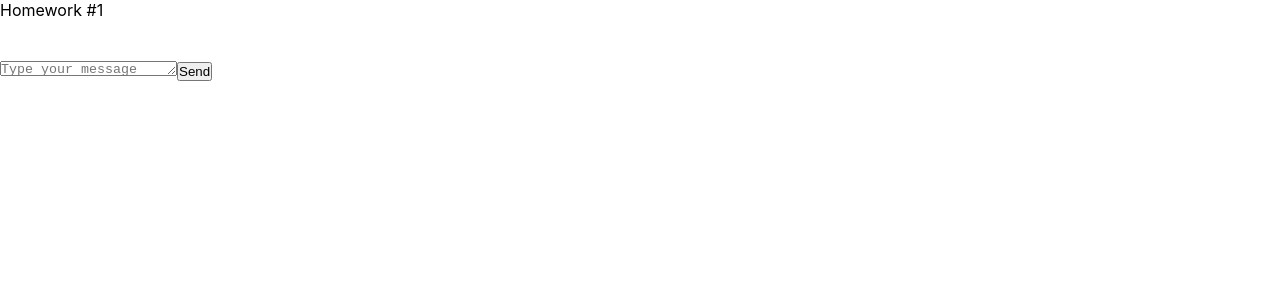
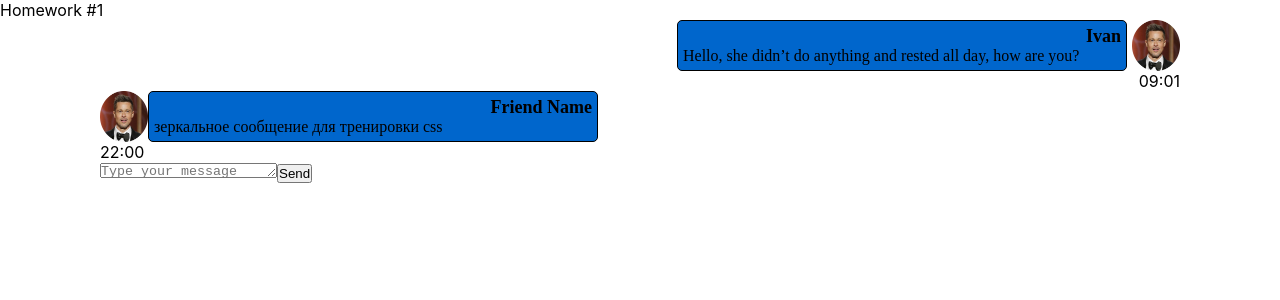
Before and after one commit to IvanBichan/homeworks_by_ignat_new, a React (Create React App) app: page / in a window 1280 px wide. Shown: the top 300 px of the page. Built offline with nearby package versions, Linux system fonts and the light colour scheme.

Commit message:
- feat: add all dependencies for solving HW1

```diff
--- a/package.json
+++ b/package.json
@@ -1,6 +1,6 @@
 {
   "name": "hws2",
-  "homepage": "http://IgnatZakalinsky.github.io/hws2",
+  "homepage": "https://IvanBichan.github.io/homeworks_by_ignat_new",
   "version": "0.1.0",
   "private": true,
   "dependencies": {
@@ -16,7 +16,7 @@
     "@types/react-dom": "18.0.6",
     "@types/uuid": "8.3.4",
     "axios": "0.27.2",
-    "gh-pages": "4.0.0",
+    "gh-pages": "^5.0.0",
     "react": "18.2.0",
     "react-dom": "18.2.0",
     "react-redux": "8.0.4",
--- a/src/s1-main/App.module.css
+++ b/src/s1-main/App.module.css
@@ -3,8 +3,13 @@
 }
 
 .hw {
+    display: flex;
+    flex-direction: column;
+    width: 1080px;
+    margin: 0 auto;
+}
 
-}
+
 
 .hwTitle {
 
--- a/src/s2-homeworks/hw01/HW1.tsx
+++ b/src/s2-homeworks/hw01/HW1.tsx
@@ -14,18 +14,30 @@ import avatar from './avatar.png'
 * */
 
 // нужно создать правильный тип вместо any
-export type MessageType = any
+export type UserType = {
+    avatar:string
+    name:string
+}
+export type MessageInMessageType = {
+    text: string
+    time: string
+}
+export type MessageType = {
+    id: number
+    user:UserType
+    message: MessageInMessageType
+}
 
 // структуру объекта не менять
 export const message0: MessageType = {
     id: 0,
     user: {
         avatar: avatar, // можно менять
-        name: 'Some Name',  // можно менять
+        name: 'Ivan',  // можно менять
     },
     message: {
-        text: 'some textsome textsome textsome textsome textsome textsome text', // можно менять
-        time: '22:00', // можно менять
+        text: 'Hello, she didn’t do anything and rested all day, how are you?', // можно менять
+        time: '09:01', // можно менять
     },
 }
 export const friendMessage0: MessageType = {
@@ -46,7 +58,7 @@ const HW1 = () => {
             <div className={s2.hwTitle}>Homework #1</div>
             <div className={s2.hw}>
                 {/*проверка отображения (не менять)*/}
-                <div>
+                <div >
                     <Message message={message0} />
                     <FriendMessage message={friendMessage0} />
                 </div>
--- a/src/s2-homeworks/hw01/friend-message/FriendMessage.module.css
+++ b/src/s2-homeworks/hw01/friend-message/FriendMessage.module.css
@@ -1,31 +1,46 @@
 .friendMessage {
-
+    display: flex;
+    flex-direction: column;
+    justify-content: flex-start;
 }
 
 .friendImageAndText {
-
+    display: flex;
+    flex-direction: row;
 }
 
 .friendImageAndText img {
-
+    width: 48px;
 }
 
 .friendText {
+    width: 450px;
+    background-color: #0066cc;
+    border: black solid 1px;
+    border-radius: 5px;
+    padding: 5px;
+    margin-right:5px ;
+}
 
-}
 
 .friendText:after {
 
 }
 
 .friendName {
-
+    font-family: 'Montserrat',serif;
+    font-weight: 600;
+    font-size: 18px;
+    text-align: right;
 }
 
 .friendMessageText {
+    font-family: 'Montserrat',serif;
+    font-weight: 400;
+    font-size: 16px;
 
 }
 
 .friendTime {
-
+    display: flex;
 }
--- a/src/s2-homeworks/hw01/friend-message/FriendMessage.tsx
+++ b/src/s2-homeworks/hw01/friend-message/FriendMessage.tsx
@@ -1,8 +1,12 @@
 import React from 'react'
 import s from './FriendMessage.module.css'
+import {MessageType} from "../HW1";
 
 // создать тип вместо any и отобразить приходящие данные
-const FriendMessage = (props: any) => {
+export type FriendMessageType = {
+    message:MessageType
+}
+const FriendMessage = (props: FriendMessageType) => {
     return (
         <div
             id={'hw1-friend-message-' + props.message.id}
@@ -12,7 +16,8 @@ const FriendMessage = (props: any) => {
                 <img
                     id={'hw1-friend-avatar-' + props.message.id}
                     // создаёт студент
-
+                    src={props.message.user.avatar}
+                    alt='avatar'
                     //
                 />
                 <div className={s.friendText}>
@@ -21,7 +26,7 @@ const FriendMessage = (props: any) => {
                         className={s.friendName}
                     >
                         {/*создаёт студент*/}
-
+                        {props.message.user.name}
                         {/**/}
                     </div>
                     <pre
@@ -29,7 +34,7 @@ const FriendMessage = (props: any) => {
                         className={s.friendMessageText}
                     >
                         {/*создаёт студент*/}
-
+                        {props.message.message.text}
                         {/**/}
                     </pre>
                 </div>
@@ -39,7 +44,7 @@ const FriendMessage = (props: any) => {
                 className={s.friendTime}
             >
                 {/*создаёт студент*/}
-
+                {props.message.message.time}
                 {/**/}
             </div>
         </div>
--- a/src/s2-homeworks/hw01/message/Message.module.css
+++ b/src/s2-homeworks/hw01/message/Message.module.css
@@ -1,17 +1,26 @@
 .message {
-
+    display: flex;
+    flex-direction: column;
+    justify-content: flex-end;
 }
 
 .imageAndText {
+    display: flex;
+    flex-direction: row-reverse;
 
 }
 
 .imageAndText img {
-
+width: 48px;
 }
 
 .text {
-
+    width: 450px;
+    background-color: #0066cc;
+    border: black solid 1px;
+    border-radius: 5px;
+    padding: 5px;
+    margin-right:5px ;
 }
 
 .text:after {
@@ -19,13 +28,22 @@
 }
 
 .name {
+    font-family: 'Montserrat',serif;
+    font-weight: 600;
+    font-size: 18px;
+    text-align: right;
+}
+
+.messageText {
+    font-family: 'Montserrat',serif;
+    font-weight: 400;
+    font-size: 16px;
 
 }
 
-.messageText {
+
+.time {
+    display: flex;
+    flex-direction: row-reverse;
 
 }
-
-.time {
-
-}
--- a/src/s2-homeworks/hw01/message/Message.tsx
+++ b/src/s2-homeworks/hw01/message/Message.tsx
@@ -1,8 +1,11 @@
 import React from 'react'
 import s from './Message.module.css'
+import {MessageType} from "../HW1";
 
 // нужно создать правильный тип вместо any
-export type MessagePropsType = any
+export type MessagePropsType = {
+    message:MessageType
+}
 
 // нужно отобразить приходящие данные
 const Message = (props: MessagePropsType) => {
@@ -12,25 +15,25 @@ const Message = (props: MessagePropsType) => {
                 <img
                     id={'hw1-avatar-' + props.message.id}
                     // создаёт студент
-
+                    src={props.message.user.avatar} alt='avatar'
                     //
                 />
                 <div className={s.text}>
                     <div id={'hw1-name-' + props.message.id} className={s.name}>
                         {/*создаёт студент*/}
-
+                        {props.message.user.name}
                         {/**/}
                     </div>
                     <pre id={'hw1-text-' + props.message.id} className={s.messageText}>
                         {/*создаёт студент*/}
-
+                        {props.message.message.text}
                         {/**/}
                     </pre>
                 </div>
             </div>
             <div id={'hw1-time-' + props.message.id} className={s.time}>
                 {/*создаёт студент*/}
-
+                {props.message.message.time}
                 {/**/}
             </div>
         </div>
```
Also changed, not shown: 1 other file (tests, documents, lock files or other folders).
